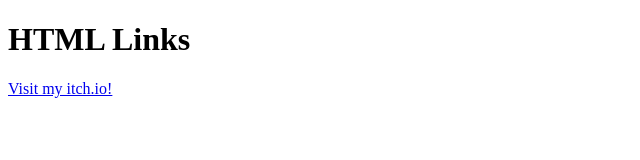
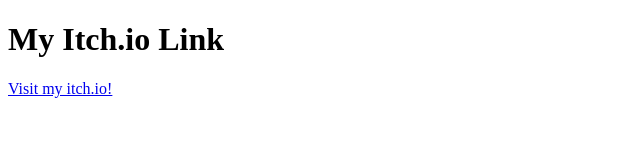
Before and after one commit to TaihouAnF/TaihouAnF.github.io, a plain HTML site: page index.html in a window 1280 px wide. Shown: the whole page, without its empty margins (0-640 px from the left). Drawn offline with Linux system fonts and the light colour scheme.

Commit message:
Update index.html

```diff
--- a/index.html
+++ b/index.html
@@ -1,7 +1,7 @@
 <!DOCTYPE html>
 <html>
 <body>
-  <h1>HTML Links</h1>
+  <h1>My Itch.io Link</h1>
   <p><a href="https://taihoudesu.itch.io/">Visit my itch.io!</a></p>
 </body>
 </html>
```
